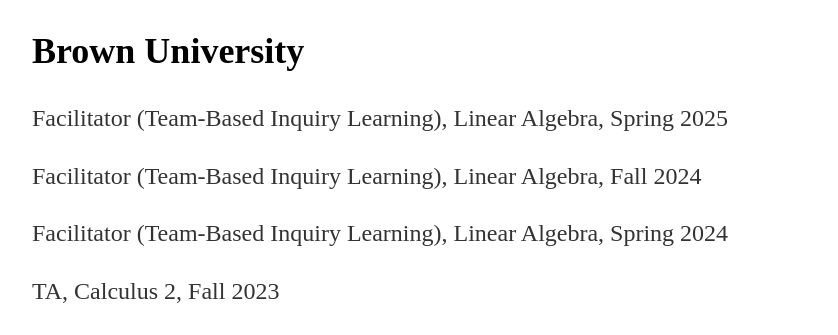
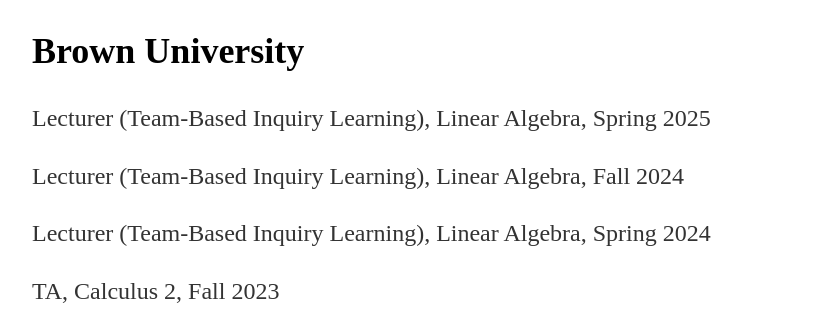
Before and after one commit to stevenecreech/stevenecreech.github.io, a Jekyll site: the page built from teaching/index.html, in a window 1280 px wide. Shown: the part 167-502 px from the top of the page, without its empty margins (160-998 px from the left). Built offline with Jekyll 4.4.1, drawn with Linux system fonts in a browser that asks for light colours; Markdown is read by kramdown in place of the engine named in the settings.

Commit message:
Update index.html

```diff
--- a/teaching/index.html
+++ b/teaching/index.html
@@ -6,9 +6,9 @@
 	<h1>Teaching (Updated June 2024)</h1>
 
 	<font size="+2"><h2>Brown University</h2></font>
-	<p>Facilitator (Team-Based Inquiry Learning), Linear Algebra, Spring 2025</p>
-	<p>Facilitator (Team-Based Inquiry Learning), Linear Algebra, Fall 2024</p>
-	<p>Facilitator (Team-Based Inquiry Learning), Linear Algebra, Spring 2024</p>
+	<p>Lecturer (Team-Based Inquiry Learning), Linear Algebra, Spring 2025</p>
+	<p>Lecturer (Team-Based Inquiry Learning), Linear Algebra, Fall 2024</p>
+	<p>Lecturer (Team-Based Inquiry Learning), Linear Algebra, Spring 2024</p>
 	<p>TA, Calculus 2, Fall 2023</p>
 	<p>Lecturer, Calculus 2, Spring 2023</p>
 	<p>Lecturer, Calculus 1, Fall 2022</p>
```
